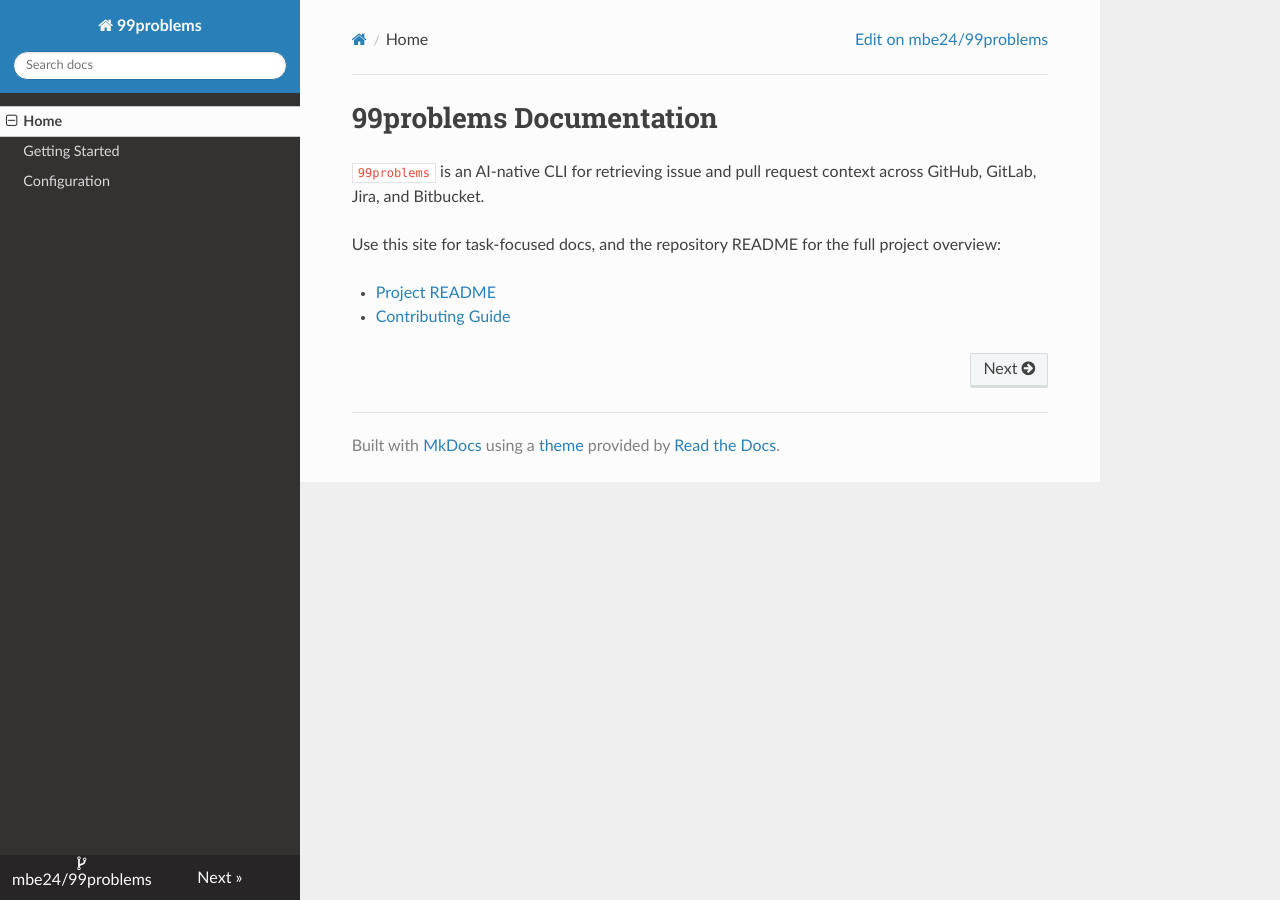
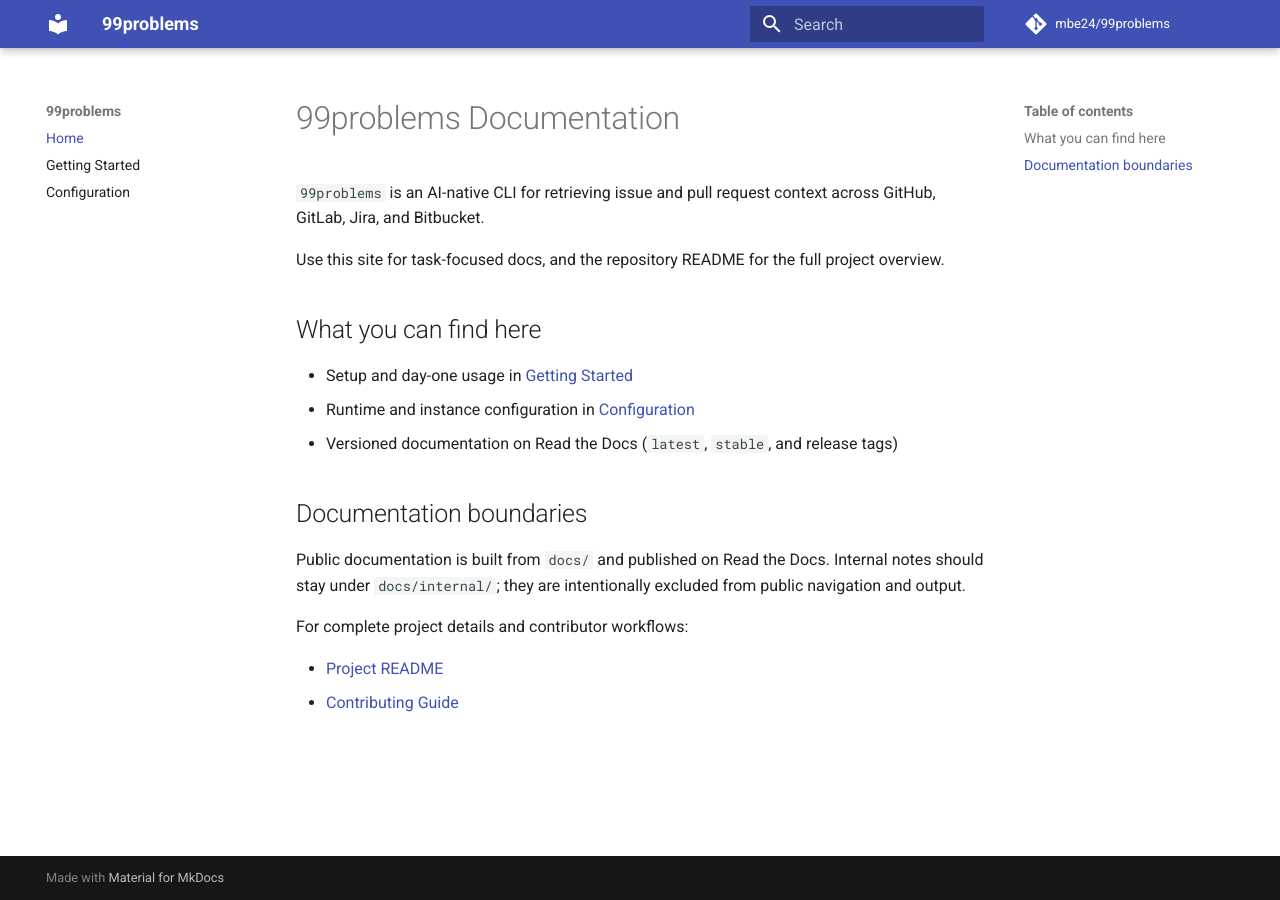
Before and after one commit to mbe24/99problems, an MkDocs documentation site: the page built from docs/index.md, in a window 1280 px wide. Built offline with MkDocs 1.6.1 and Material for MkDocs 9.7.7, drawn with Linux system fonts in a browser that asks for light colours; nearby versions of some CDN libraries; comment, search, counter and statistics services are not loaded.

Commit message:
Set up MkDocs (Material) + Read the Docs with versioned public docs and strict CI docs checks
Co-authored-by: mbe24 <7420624+mbe24@users.noreply.github.com>

```diff
--- a/docs/index.md
+++ b/docs/index.md
@@ -2,7 +2,20 @@
 
 `99problems` is an AI-native CLI for retrieving issue and pull request context across GitHub, GitLab, Jira, and Bitbucket.
 
-Use this site for task-focused docs, and the repository README for the full project overview:
+Use this site for task-focused docs, and the repository README for the full project overview.
+
+## What you can find here
+
+- Setup and day-one usage in [Getting Started](getting-started.md)
+- Runtime and instance configuration in [Configuration](configuration.md)
+- Versioned documentation on Read the Docs (`latest`, `stable`, and release tags)
+
+## Documentation boundaries
+
+Public documentation is built from `docs/` and published on Read the Docs.
+Internal notes should stay under `docs/internal/`; they are intentionally excluded from public navigation and output.
+
+For complete project details and contributor workflows:
 
 - [Project README](https://github.com/mbe24/99problems/blob/main/README.md)
 - [Contributing Guide](https://github.com/mbe24/99problems/blob/main/CONTRIBUTING.md)
--- a/docs/requirements.txt
+++ b/docs/requirements.txt
@@ -1 +1,2 @@
 mkdocs==1.6.1
+mkdocs-material==9.6.12
--- a/mkdocs.yml
+++ b/mkdocs.yml
@@ -10,7 +10,7 @@ strict: true
 exclude_docs: internal/**
 
 theme:
-  name: readthedocs
+  name: material
 
 nav:
   - Home: index.md
```
Also changed, not shown: docs/configuration.md (+8 -0 lines), docs/getting-started.md (+6 -0 lines).
